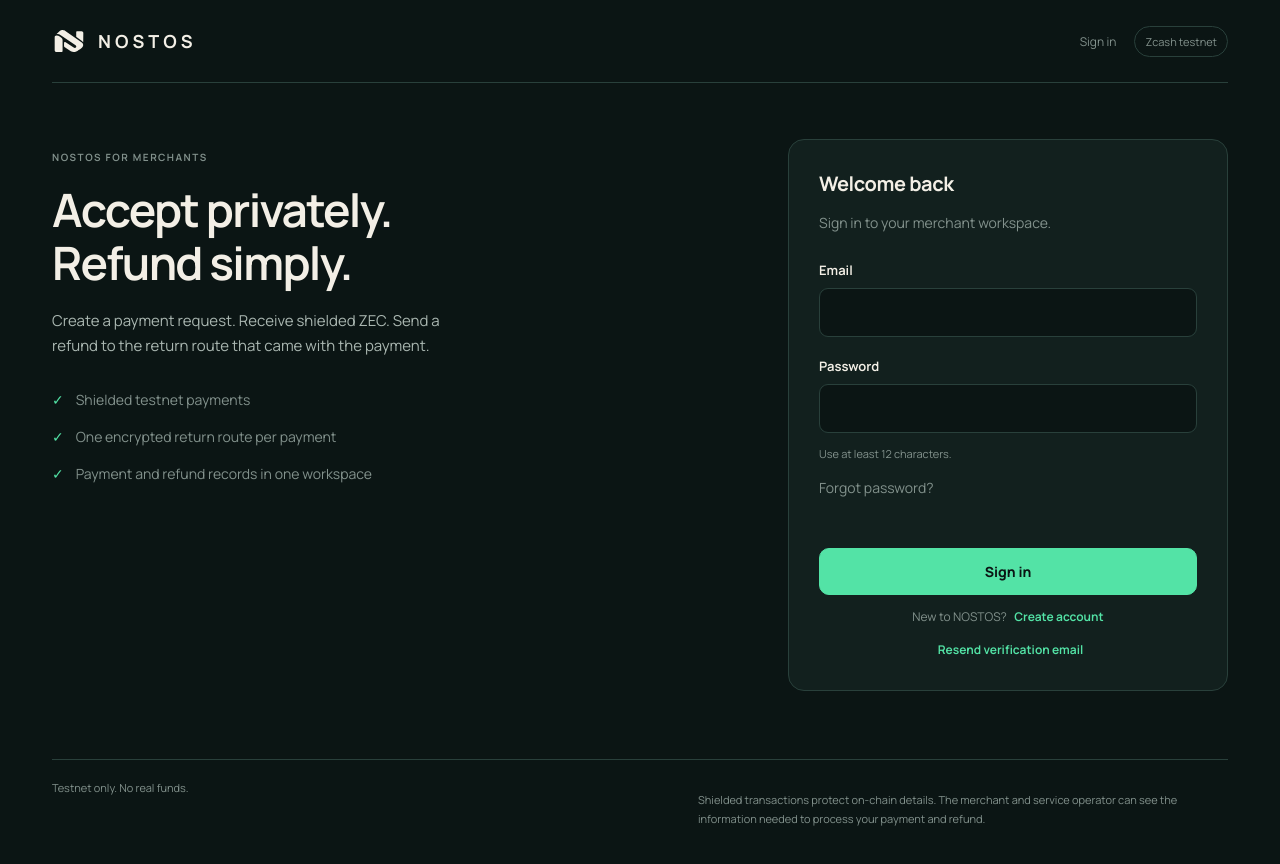
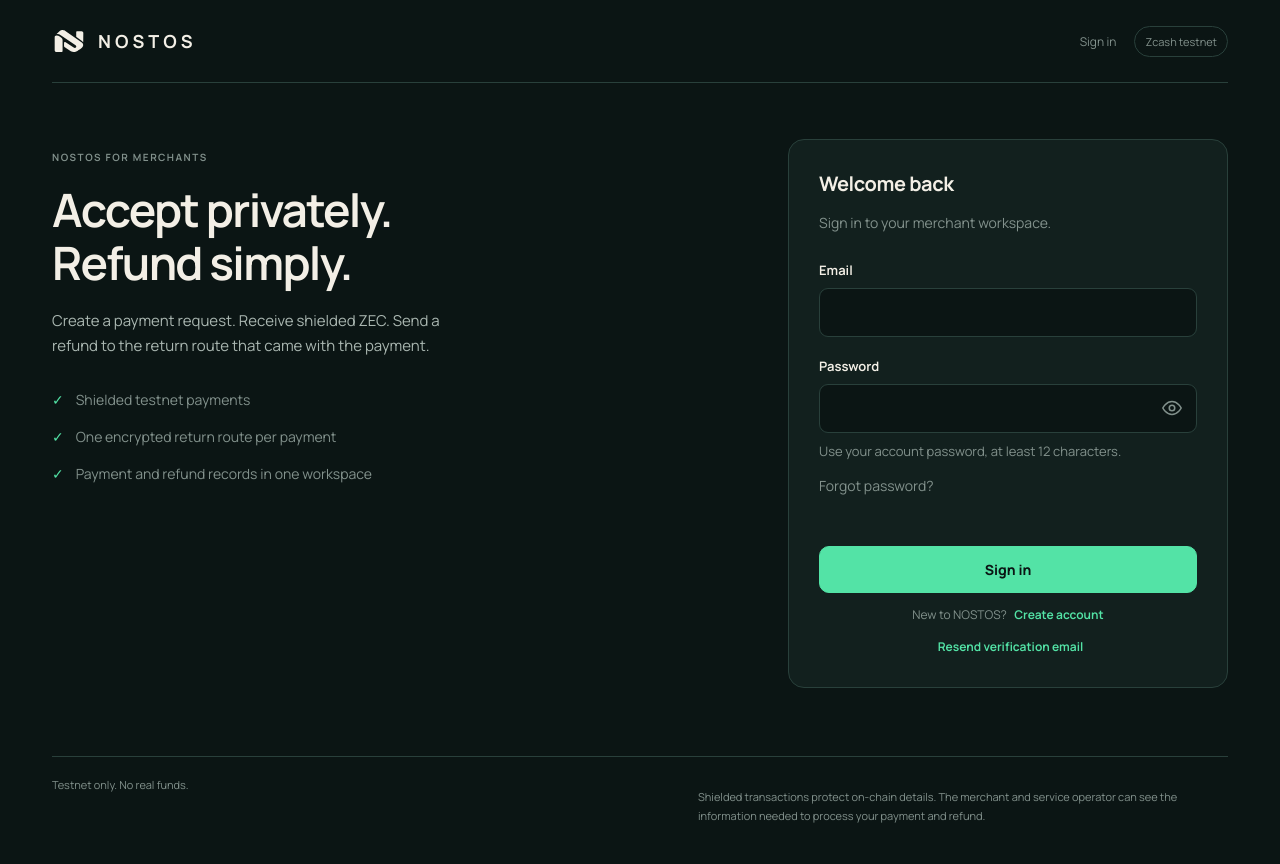
Before and after one commit to Olayeniii/Nostos, a Next.js app in the folder apps/web/: page /sign-in in a window 1280 px wide. Shown: the top 864 px of the page. Built offline with nearby package versions, Linux system fonts and the light colour scheme.

Commit message:
Add password visibility and shared account input validation

```diff
--- a/apps/web/app/api/product/[...action]/route.ts
+++ b/apps/web/app/api/product/[...action]/route.ts
@@ -1,3 +1,7 @@
+import {
+  validAccountEmail,
+  validAccountPassword,
+} from "../../../../src/account-validation.js";
 import { randomBytes } from "node:crypto";
 import {
   emailConfigured,
@@ -95,8 +99,8 @@
       const password = typeof body.password === "string" ? body.password : "";
       if (
         !email ||
-        !/^\S+@\S+\.\S+$/.test(email) ||
-        (route === "login" && (password.length < 12 || password.length > 128))
+        !validAccountEmail(email) ||
+        (route === "login" && !validAccountPassword(password))
       )
         return json(
           {
@@ -165,7 +169,7 @@
       ["resend-verification", "recover-password"].includes(route ?? "")
     ) {
       const email = text(body.email, 3, 254)?.toLowerCase();
-      if (!email || !/^\S+@\S+\.\S+$/.test(email))
+      if (!email || !validAccountEmail(email))
         return json({ error: "Enter a valid email." }, 400);
       if (!emailConfigured())
         return json({ error: "Account email delivery is unavailable." }, 503);
@@ -197,7 +201,7 @@
         const merchant = consumeIdentityToken(
           store,
           String(body.token ?? ""),
-          String(body.password ?? ""),
+          typeof body.password === "string" ? body.password : "",
         );
         return json({ ready: Boolean(merchant.destination) }, 200, {
           "Set-Cookie": accountHeader(store.session(merchant.id)),
@@ -277,7 +281,7 @@
       const password = typeof body.password === "string" ? body.password : "";
       if (
         !email ||
-        !/^\S+@\S+\.\S+$/.test(email) ||
+        !validAccountEmail(email) ||
         password.length > 128 ||
         !reauthenticated(store, merchant.id, password)
       )
--- a/apps/web/app/globals.css
+++ b/apps/web/app/globals.css
@@ -1679,3 +1679,46 @@
     font-size: 11px;
   }
 }
+
+.account-field {
+  display: grid;
+  gap: 9px;
+  margin-top: 20px;
+}
+.account-field:first-child {
+  margin-top: 0;
+}
+.account-field small {
+  color: var(--muted);
+  font-size: 13px;
+  font-weight: 400;
+}
+.account-field small.warning {
+  color: var(--ivory);
+}
+.password-input {
+  position: relative;
+}
+.password-input input {
+  padding-right: 56px;
+}
+.password-toggle {
+  position: absolute;
+  right: 3px;
+  top: 50%;
+  transform: translateY(-50%);
+  display: grid;
+  place-items: center;
+  width: 44px;
+  height: 44px;
+  border: 0;
+  background: transparent;
+  color: var(--muted);
+  border-radius: 8px;
+}
+.password-toggle:hover:not(:disabled) {
+  color: var(--ivory);
+}
+.product-app .password-toggle:not(:disabled):active {
+  transform: translateY(-50%);
+}
--- /dev/null
+++ b/apps/web/src/account-fields.tsx
@@ -0,0 +1,119 @@
+"use client";
+import { useId, useState } from "react";
+import {
+  validAccountEmail,
+  validAccountPassword,
+} from "./account-validation.js";
+
+export function EmailField({
+  label = "Email",
+  disabled = false,
+}: {
+  label?: string;
+  disabled?: boolean;
+}) {
+  const id = useId();
+  const [value, setValue] = useState("");
+  const [touched, setTouched] = useState(false);
+  const invalid = touched && !validAccountEmail(value);
+  return (
+    <div className="account-field">
+      <label htmlFor={id}>{label}</label>
+      <input
+        id={id}
+        name="email"
+        type="email"
+        autoComplete="email"
+        autoCapitalize="none"
+        spellCheck={false}
+        required
+        maxLength={254}
+        disabled={disabled}
+        value={value}
+        aria-invalid={invalid}
+        aria-describedby={invalid ? id + "-hint" : undefined}
+        onChange={(event) => {
+          const next = event.target.value;
+          setValue(next);
+          event.target.setCustomValidity(
+            validAccountEmail(next) ? "" : "Enter a valid email address.",
+          );
+        }}
+        onBlur={() => setTouched(true)}
+      />
+      {invalid && (
+        <small id={id + "-hint"} className="warning">
+          Enter a valid email address, such as name@example.com.
+        </small>
+      )}
+    </div>
+  );
+}
+
+export function PasswordField({
+  label = "Password",
+  newPassword = false,
+  disabled = false,
+}: {
+  label?: string;
+  newPassword?: boolean;
+  disabled?: boolean;
+}) {
+  const id = useId();
+  const [value, setValue] = useState("");
+  const [visible, setVisible] = useState(false);
+  const valid = validAccountPassword(value);
+  return (
+    <div className="account-field">
+      <label htmlFor={id}>{label}</label>
+      <div className="password-input">
+        <input
+          id={id}
+          name="password"
+          type={visible ? "text" : "password"}
+          autoComplete={newPassword ? "new-password" : "current-password"}
+          required
+          minLength={12}
+          maxLength={128}
+          disabled={disabled}
+          value={value}
+          aria-describedby={id + "-hint"}
+          aria-invalid={value.length > 0 && !valid}
+          onChange={(event) => setValue(event.target.value)}
+        />
+        <button
+          type="button"
+          className="password-toggle"
+          disabled={disabled}
+          aria-label={visible ? "Hide password" : "Show password"}
+          aria-pressed={visible}
+          aria-controls={id}
+          onClick={() => setVisible(!visible)}
+        >
+          <svg
+            width="22"
+            height="22"
+            viewBox="0 0 24 24"
+            fill="none"
+            stroke="currentColor"
+            strokeWidth="1.7"
+            aria-hidden="true"
+          >
+            <path d="M2 12s3.5-7 10-7 10 7 10 7-3.5 7-10 7S2 12 2 12Z" />
+            <circle cx="12" cy="12" r="3" />
+            {visible && <path d="M3 3l18 18" />}
+          </svg>
+        </button>
+      </div>
+      <small id={id + "-hint"} aria-live="polite">
+        {newPassword
+          ? value.length === 0
+            ? "Use 12 to 128 characters. A longer passphrase works well."
+            : valid
+              ? "Password length meets the requirement."
+              : `${12 - value.length} more characters needed.`
+          : "Use your account password, at least 12 characters."}
+      </small>
+    </div>
+  );
+}
--- a/apps/web/src/account-form.tsx
+++ b/apps/web/src/account-form.tsx
@@ -1,4 +1,5 @@
 "use client";
+import { EmailField, PasswordField } from "./account-fields.js";
 import { useState } from "react";
 import Link from "next/link";
 import { AppHeader, AppFooter } from "./shell.js";
@@ -135,36 +136,11 @@
                 ? "Start accepting refundable Zcash payments."
                 : "Sign in to your merchant workspace."}
             </p>
-            <label>
-              Email
-              <input
-                name="email"
-                type="email"
-                autoComplete="email"
-                required
-                maxLength={254}
-                disabled={busy}
-              />
-            </label>
-            {!signup && (
-              <label>
-                Password
-                <input
-                  name="password"
-                  type="password"
-                  autoComplete={signup ? "new-password" : "current-password"}
-                  required
-                  minLength={12}
-                  maxLength={128}
-                  disabled={busy}
-                />
-              </label>
+            <EmailField disabled={busy} />
+            {!signup && <PasswordField disabled={busy} />}
+            {signup && (
+              <small>Verify your email, then set your password.</small>
             )}
-            <small>
-              {signup
-                ? "Verify your email, then set your password."
-                : "Use at least 12 characters."}
-            </small>
             {message && <p role="status">{message}</p>}
             {!signup && (
               <p>
--- /dev/null
+++ b/apps/web/src/account-validation.ts
@@ -0,0 +1,26 @@
+export function validAccountEmail(value: unknown): boolean {
+  if (typeof value !== "string" || value.length > 254) return false;
+  const parts = value.split("@");
+  if (parts.length !== 2) return false;
+  const [local = "", domain = ""] = parts;
+  if (
+    !local ||
+    local.length > 64 ||
+    !/^[A-Za-z0-9.!#$%&'*+/=?^_`{|}~-]+$/.test(local) ||
+    local.startsWith(".") ||
+    local.endsWith(".") ||
+    local.includes("..")
+  )
+    return false;
+  const labels = domain.split(".");
+  return (
+    labels.length >= 2 &&
+    labels.every((label) =>
+      /^[A-Za-z0-9](?:[A-Za-z0-9-]{0,61}[A-Za-z0-9])?$/.test(label),
+    )
+  );
+}
+
+export function validAccountPassword(value: unknown): boolean {
+  return typeof value === "string" && value.length >= 12 && value.length <= 128;
+}
--- a/apps/web/src/merchant-identity.ts
+++ b/apps/web/src/merchant-identity.ts
@@ -1,3 +1,4 @@
+import { validAccountPassword } from "./account-validation.js";
 import { randomBytes } from "node:crypto";
 import {
   ProductStore,
@@ -81,11 +82,7 @@
   password: string,
   now = Date.now(),
 ) {
-  if (
-    !/^[A-Za-z0-9_-]{43}$/.test(token) ||
-    password.length < 12 ||
-    password.length > 128
-  )
+  if (!/^[A-Za-z0-9_-]{43}$/.test(token) || !validAccountPassword(password))
     throw new Error("Invalid account link or password.");
   const encoded = passwordHash(password);
   store.db.exec("BEGIN IMMEDIATE");
```
Also changed, not shown: apps/web/src/account-help.tsx (+3 -25 lines), apps/web/src/change-email.tsx (+6 -23 lines), 2 other files (tests, documents, lock files or other folders).
